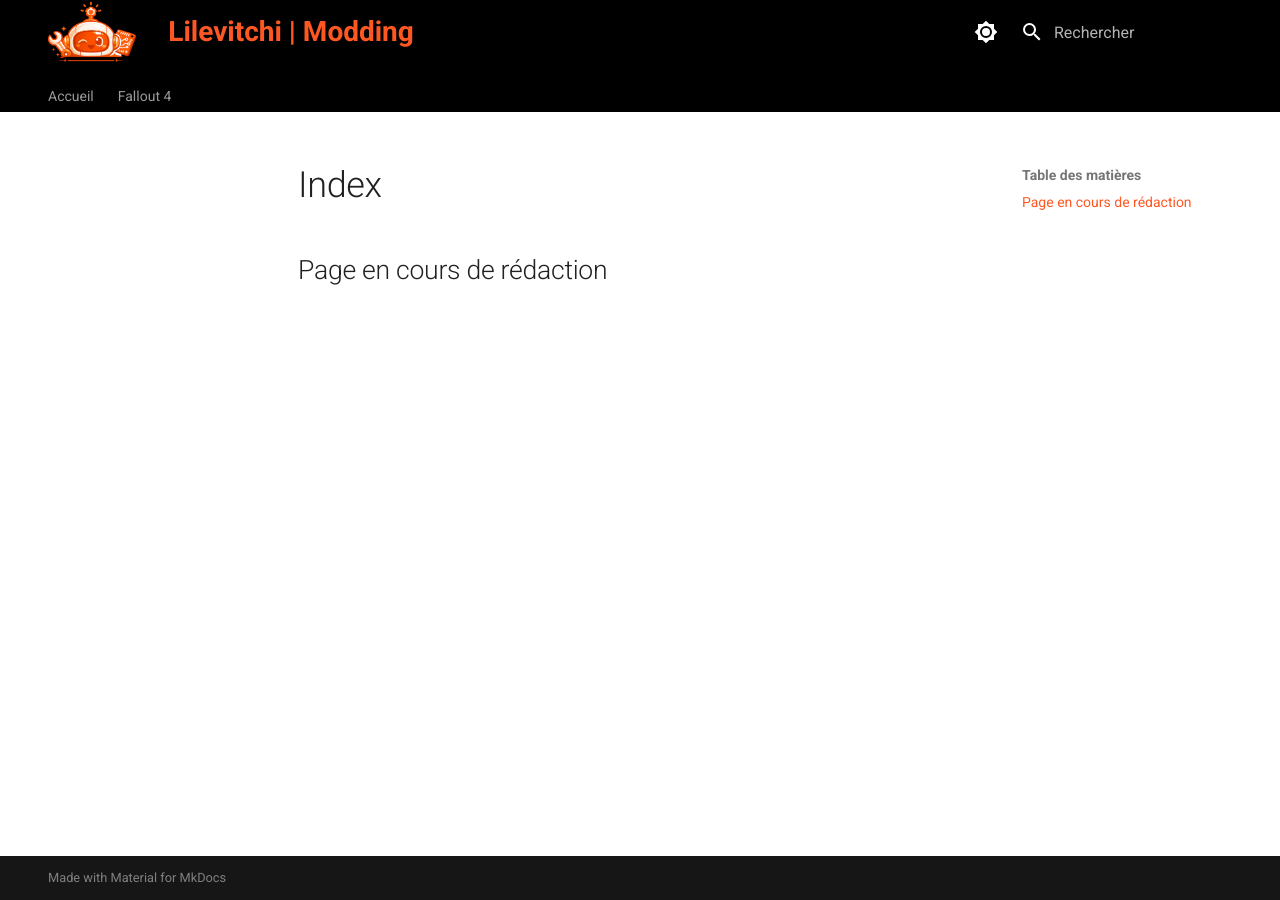
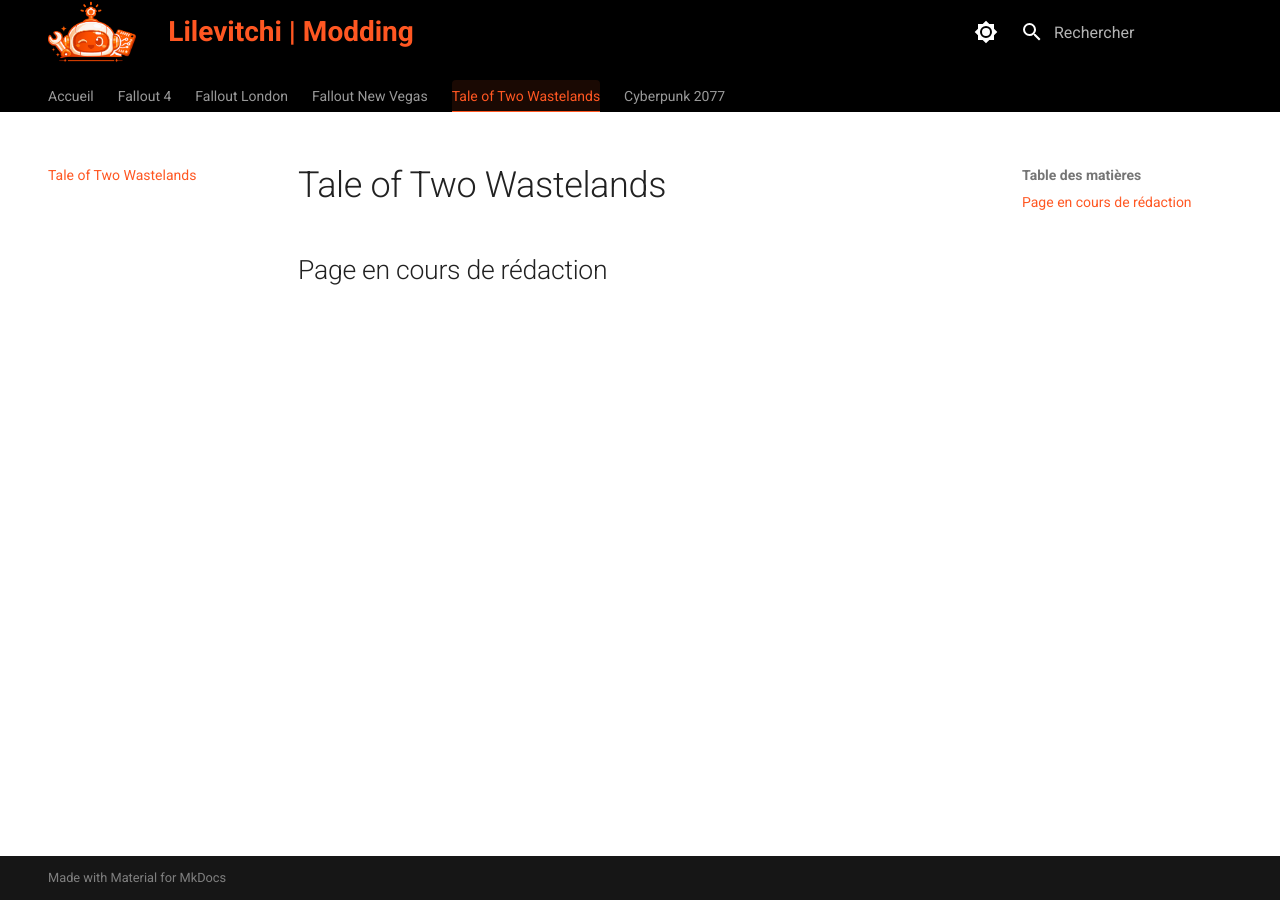
Before and after one commit to Lilevitchi/lilevitchi.github.io, an MkDocs documentation site: the page built from docs/ttw/index.md, in a window 1280 px wide. Built offline with MkDocs 1.6.1 and Material for MkDocs 9.7.7, drawn with Linux system fonts in a browser that asks for light colours.

Commit message:
Update mkdocs.yml

```diff
--- a/mkdocs.yml
+++ b/mkdocs.yml
@@ -49,7 +49,7 @@
   - Fallout 4:
       - Fallout 4: fallout4/index.md
       - Introduction: fallout4/intro.md
-# - Fallout London: fallout-london/index.md
-# - Fallout New Vegas: fnv/index.md
-# - Tale of Two Wastelands: ttw/index.md
-# - Cyberpunk 2077: cyberpunk/index.md
+  - Fallout London: fallout-london/index.md
+  - Fallout New Vegas: fnv/index.md
+  - Tale of Two Wastelands: ttw/index.md
+  - Cyberpunk 2077: cyberpunk/index.md
```
